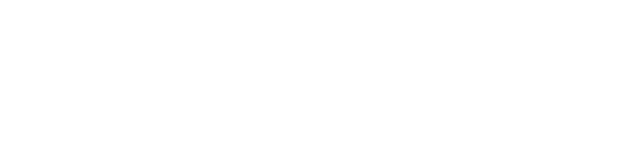
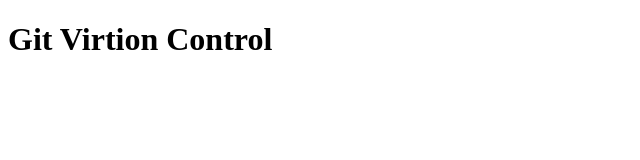
Before and after one commit to feysel/Git-V-Control, a plain HTML site: page index.html in a window 1280 px wide. Shown: the whole page, without its empty margins (0-640 px from the left). Drawn offline with Linux system fonts and the light colour scheme.

Commit message:
second commit

```diff
--- a/index.html
+++ b/index.html
@@ -3,7 +3,9 @@
   <head>
     <meta charset="UTF-8" />
     <meta name="viewport" content="width=device-width, initial-scale=1.0" />
-    <title>Git Virtion Control</title>
+    <title>Git-v-Control</title>
   </head>
-  <body></body>
+  <body>
+    <h1>Git Virtion Control</h1>
+  </body>
 </html>
```
